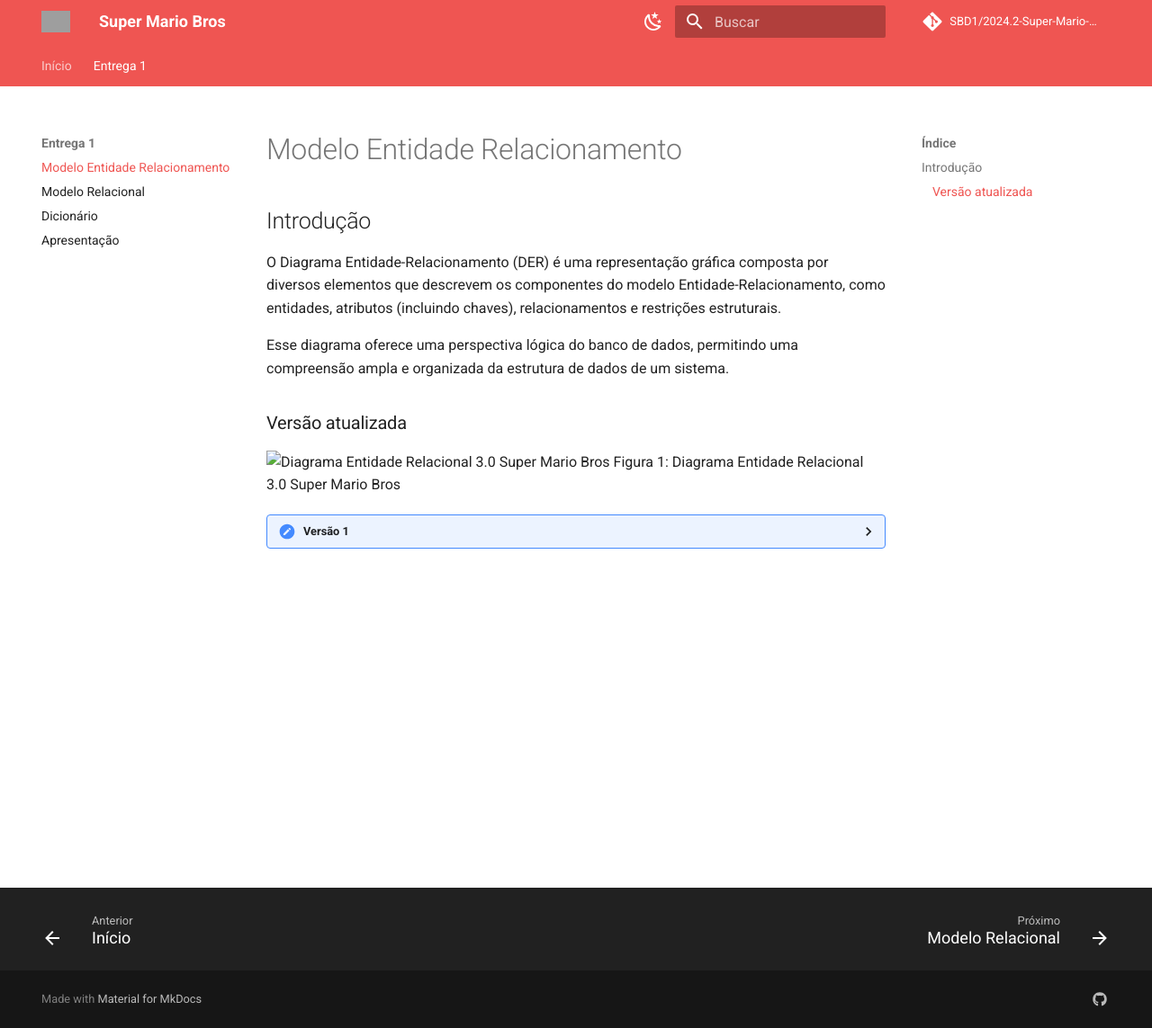
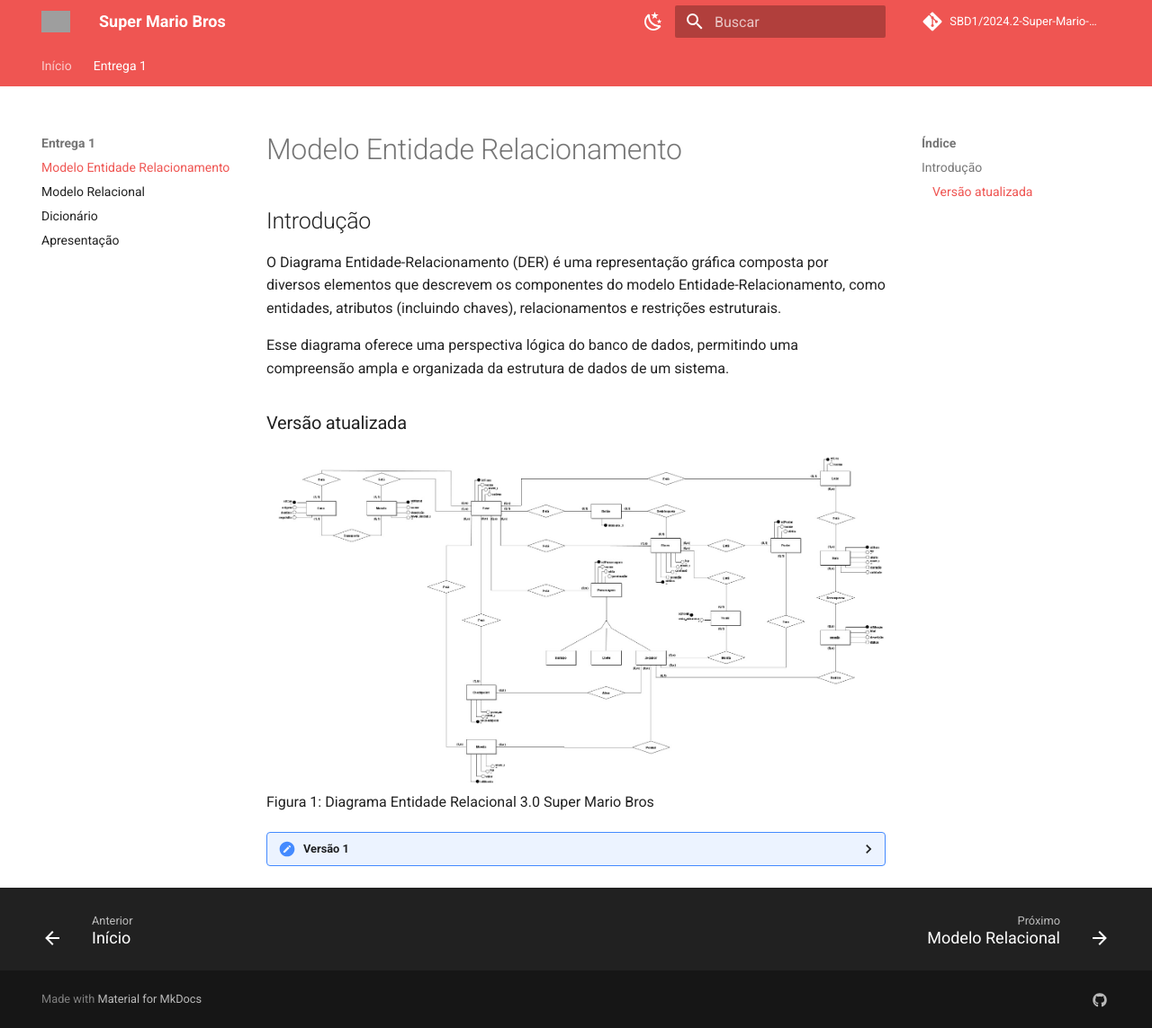
Before and after one commit to SBD1/2024.2-Super-Mario-Bros, an MkDocs documentation site: the page built from docs/entidade-relacionamento.md, in a window 1280 px wide and 1143 px high. Shown: the whole window at 90% size. Built offline with MkDocs 1.6.1 and Material for MkDocs 9.7.7, drawn with Linux system fonts in a browser that asks for light colours; comment, search, counter and statistics services are not loaded; grey boxes are pictures that could not be loaded.

Commit message:
imagem ajustada

```diff
--- a/docs/entidade-relacionamento.md
+++ b/docs/entidade-relacionamento.md
@@ -6,7 +6,7 @@
 
 ### Versão atualizada
 
-<img src="./assets/entidade-relacionamento.jpeg" alt="Diagrama Entidade Relacional 3.0 Super Mario Bros" style="max-width: 100%; height: auto;">
+<img src="https://github.com/SBD1/2024.2-Super-Mario-Bros/raw/main/docs/assets/entidade-relacionamento.jpeg" alt="Diagrama Entidade Relacional 3.0 Super Mario Bros" style="max-width: 100%; height: auto;">
 Figura 1: Diagrama Entidade Relacional 3.0 Super Mario Bros
 
 <details>
```
